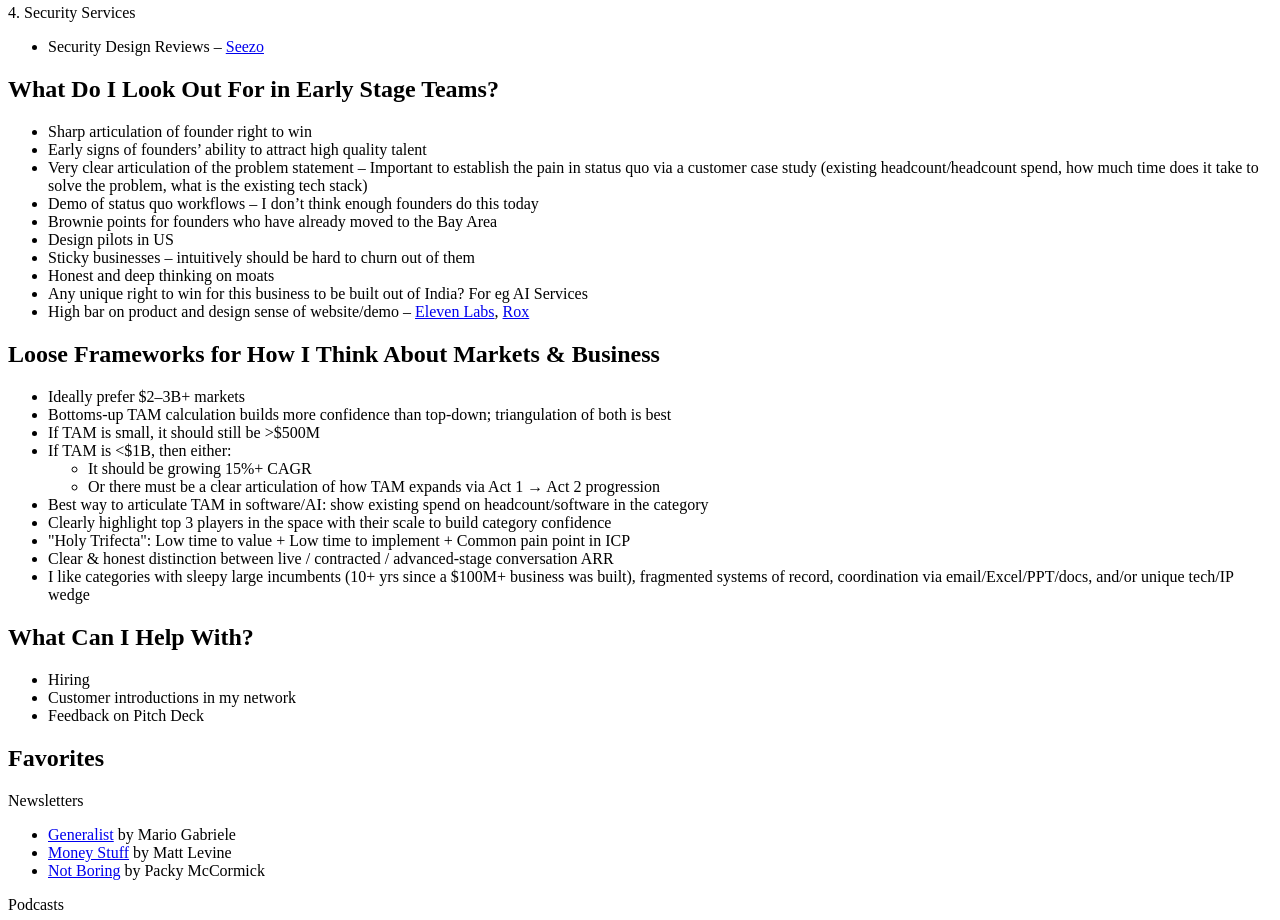
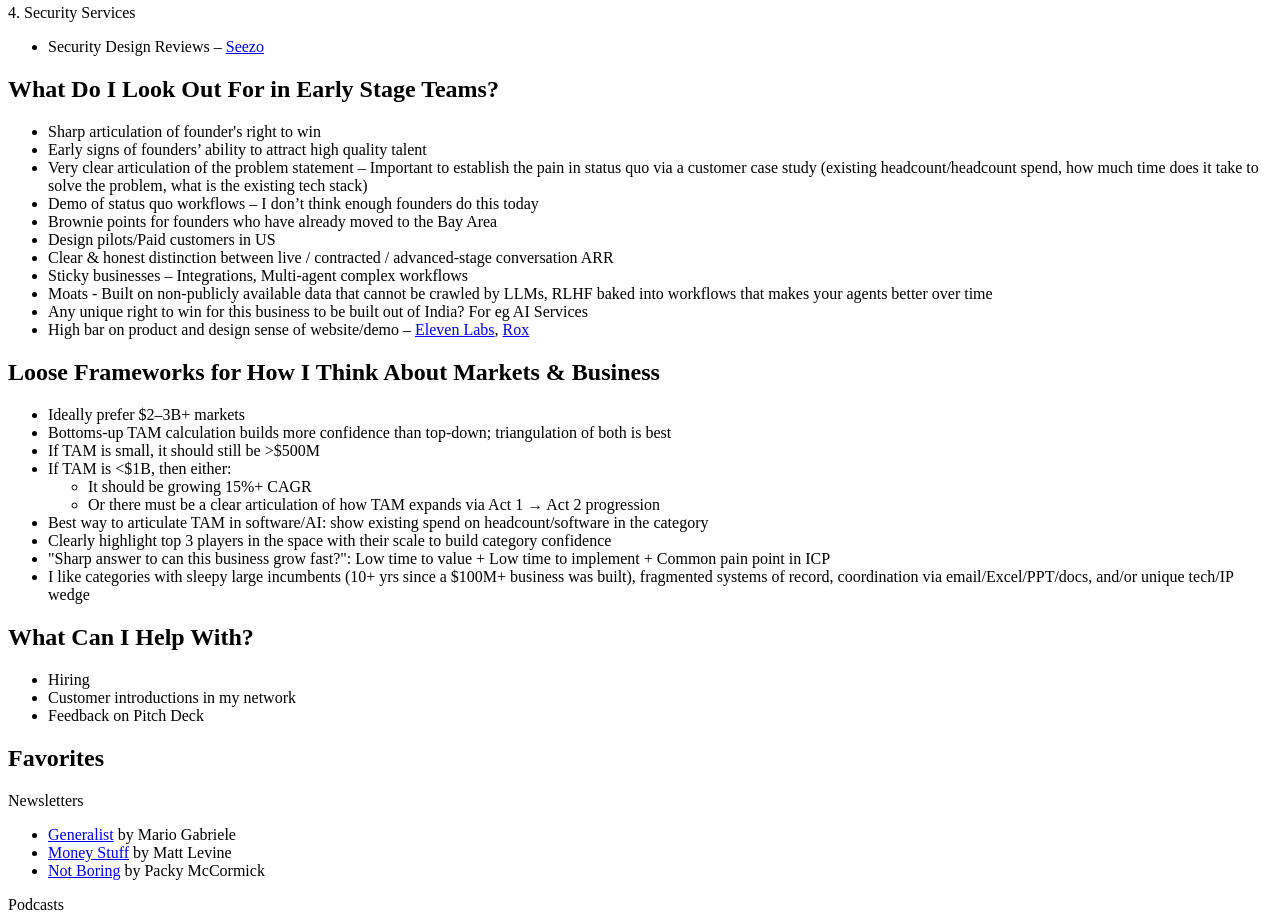
Before and after one commit to CJ-os-99/chitranjan-personal, a Next.js app: page / in a window 1280 px wide. Shown: the part 1360-2280 px from the top of the page. Built offline with nearby package versions, Linux system fonts and the light colour scheme.

Commit message:
Update index.js

```diff
--- a/pages/index.js
+++ b/pages/index.js
@@ -113,14 +113,15 @@
         <section id="teams" className="mb-8">
           <h2 className="text-xl font-semibold mb-2">What Do I Look Out For in Early Stage Teams?</h2>
           <ul className="list-disc list-inside text-sm">
-            <li>Sharp articulation of founder right to win</li>
+            <li>Sharp articulation of founder's right to win</li>
             <li>Early signs of founders’ ability to attract high quality talent</li>
             <li>Very clear articulation of the problem statement – Important to establish the pain in status quo via a customer case study (existing headcount/headcount spend, how much time does it take to solve the problem, what is the existing tech stack)</li>
             <li>Demo of status quo workflows – I don’t think enough founders do this today</li>
             <li>Brownie points for founders who have already moved to the Bay Area</li>
-            <li>Design pilots in US</li>
-            <li>Sticky businesses – intuitively should be hard to churn out of them</li>
-            <li>Honest and deep thinking on moats</li>
+            <li>Design pilots/Paid customers in US</li>
+            <li>Clear & honest distinction between live / contracted / advanced-stage conversation ARR</li>
+            <li>Sticky businesses – Integrations, Multi-agent complex workflows</li>
+            <li>Moats - Built on non-publicly available data that cannot be crawled by LLMs, RLHF baked into workflows that makes your agents better over time</li>
             <li>Any unique right to win for this business to be built out of India? For eg AI Services</li>
             <li>High bar on product and design sense of website/demo – <a href="https://elevenlabs.io">Eleven Labs</a>, <a href="https://www.rox.com">Rox</a></li>
           </ul>
@@ -140,8 +141,7 @@
             </li>
             <li>Best way to articulate TAM in software/AI: show existing spend on headcount/software in the category</li>
             <li>Clearly highlight top 3 players in the space with their scale to build category confidence</li>
-            <li>"Holy Trifecta": Low time to value + Low time to implement + Common pain point in ICP</li>
-            <li>Clear & honest distinction between live / contracted / advanced-stage conversation ARR</li>
+            <li>"Sharp answer to can this business grow fast?": Low time to value + Low time to implement + Common pain point in ICP</li>
             <li>I like categories with sleepy large incumbents (10+ yrs since a $100M+ business was built), fragmented systems of record, coordination via email/Excel/PPT/docs, and/or unique tech/IP wedge</li>
           </ul>
         </section>
```
